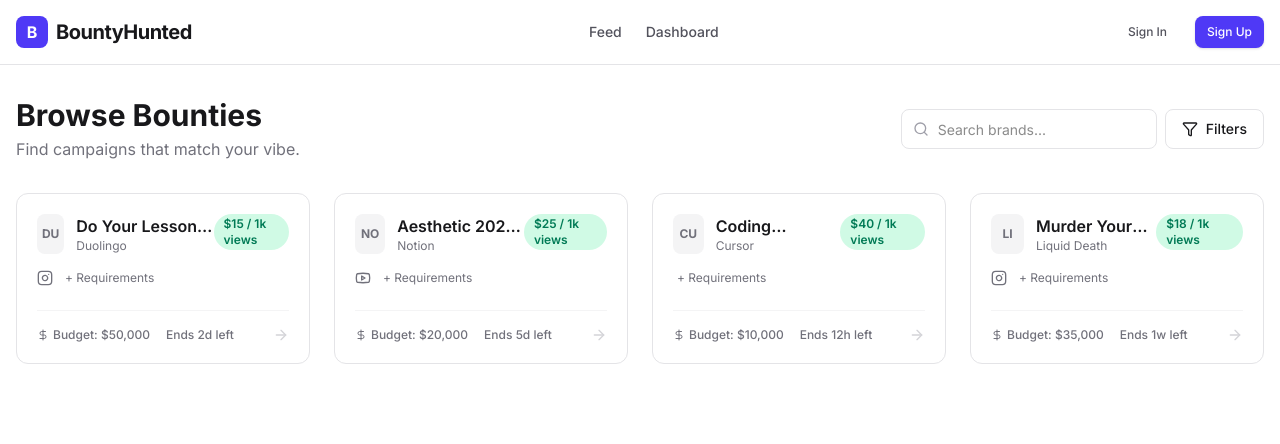
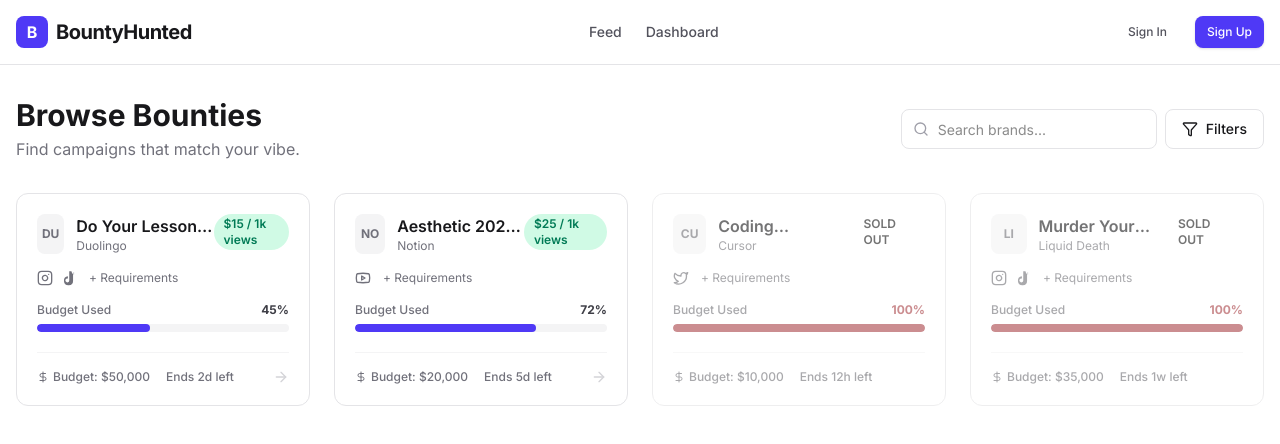
Before and after one commit to VeinDevTtv/ugcbounty, a Next.js app in the folder ugc-platform/: page / in a window 1280 px wide. Shown: the top 444 px of the page. Built offline with nearby package versions, Linux system fonts and the light colour scheme; no server answers.

Commit message:
BountyCard.tsx

```diff
--- a/ugc-platform/src/components/BountyCard.tsx
+++ b/ugc-platform/src/components/BountyCard.tsx
@@ -1,24 +1,30 @@
-import { ArrowRight, DollarSign, Eye, Instagram, Youtube } from "lucide-react";
+import { ArrowRight, DollarSign, Instagram, Youtube, Twitter } from "lucide-react";
 import Link from "next/link";
 import { Badge } from "./ui/Badge";
 
-// Types would usually go in a separate file
+// Updated interface to include 'filled' percentage
 interface BountyProps {
     id: string;
     title: string;
     brand: string;
     payout: string;
-    platforms: ("instagram" | "tiktok" | "youtube")[];
+    platforms: ("instagram" | "tiktok" | "youtube" | "twitter")[];
     budget: string;
     deadline: string;
+    filled: number; // <--- Added this (0 to 100)
 }
 
 export default function BountyCard({ data }: { data: BountyProps }) {
+    // Check if campaign is sold out
+    const isFull = data.filled >= 100;
+
     return (
         <Link
-            href={`/${data.id}`}
-            className="group block rounded-xl border border-zinc-200 bg-white p-5 transition-all hover:border-indigo-300 hover:shadow-md"
+            href={isFull ? "#" : `/${data.id}`} // Disable link if full (optional)
+            className={`group block rounded-xl border border-zinc-200 bg-white p-5 transition-all hover:shadow-md
+            ${isFull ? 'opacity-60 grayscale-[0.5] cursor-not-allowed' : 'hover:border-indigo-300'}`}
         >
+            {/* Header */}
             <div className="flex items-start justify-between mb-4">
                 <div className="flex gap-3">
                     <div className="h-10 w-10 rounded-lg bg-zinc-100 flex items-center justify-center text-xs font-bold text-zinc-500">
@@ -31,15 +37,43 @@ export default function BountyCard({ data }: { data: BountyProps }) {
                         <p className="text-xs text-zinc-500">{data.brand}</p>
                     </div>
                 </div>
-                <Badge variant="success">${data.payout} / 1k views</Badge>
+                {/* Change Badge color if Sold Out */}
+                <Badge variant={isFull ? "destructive" : "success"}>
+                    {isFull ? "SOLD OUT" : `$${data.payout} / 1k views`}
+                </Badge>
             </div>
 
-            <div className="flex items-center gap-2 mb-6 text-zinc-500">
+            {/* Platforms */}
+            <div className="flex items-center gap-2 mb-4 text-zinc-500">
                 {data.platforms.includes("instagram") && <Instagram className="h-4 w-4" />}
                 {data.platforms.includes("youtube") && <Youtube className="h-4 w-4" />}
+                {data.platforms.includes("tiktok") && (
+                    // Custom TikTok icon since Lucide sometimes misses it, or map it to another icon
+                    <svg viewBox="0 0 24 24" fill="currentColor" className="h-4 w-4">
+                        <path d="M19.59 6.69a4.83 4.83 0 0 1-3.77-4.25V2h-3.45v13.67a2.89 2.89 0 0 1-5.2 1.74 2.89 2.89 0 0 1 2.31-4.64 2.93 2.93 0 0 1 .88.13V9.4a6.84 6.84 0 1 0 7.73 6.61V6.29a4.79 4.79 0 0 0 .9.08v-2.91a4.85 4.85 0 0 0 .6.02z" />
+                    </svg>
+                )}
+                 {data.platforms.includes("twitter") && <Twitter className="h-4 w-4" />}
                 <span className="text-xs ml-1">+ Requirements</span>
             </div>
 
+            {/* 📊 NEW: BUDGET PROGRESS BAR */}
+            <div className="mb-5">
+                <div className="flex justify-between text-xs mb-1.5">
+                    <span className="text-zinc-500 font-medium">Budget Used</span>
+                    <span className={`font-bold ${isFull ? 'text-red-500' : 'text-zinc-700'}`}>
+                        {isFull ? '100%' : `${data.filled}%`}
+                    </span>
+                </div>
+                <div className="w-full h-2 bg-zinc-100 rounded-full overflow-hidden">
+                    <div
+                        className={`h-full rounded-full transition-all duration-500 ${isFull ? 'bg-red-500' : 'bg-indigo-600'}`}
+                        style={{ width: `${data.filled}%` }}
+                    ></div>
+                </div>
+            </div>
+
+            {/* Footer */}
             <div className="flex items-center justify-between border-t border-zinc-100 pt-4 mt-auto">
                 <div className="flex gap-4 text-xs text-zinc-500 font-medium">
                     <span className="flex items-center gap-1">
@@ -47,7 +81,9 @@ export default function BountyCard({ data }: { data: BountyProps }) {
                     </span>
                     <span>Ends {data.deadline}</span>
                 </div>
-                <ArrowRight className="h-4 w-4 text-zinc-300 group-hover:text-indigo-600 group-hover:translate-x-1 transition-all" />
+                {!isFull && (
+                    <ArrowRight className="h-4 w-4 text-zinc-300 group-hover:text-indigo-600 group-hover:translate-x-1 transition-all" />
+                )}
             </div>
         </Link>
     );
```
